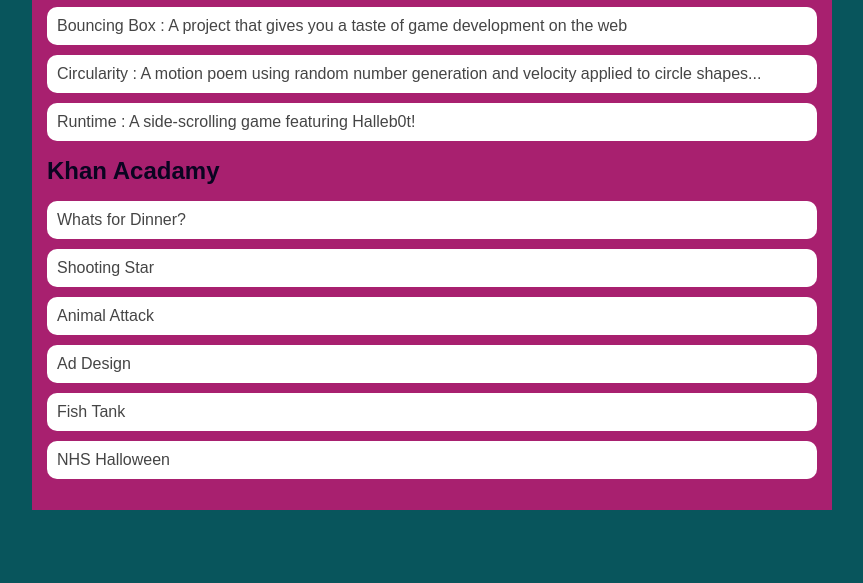
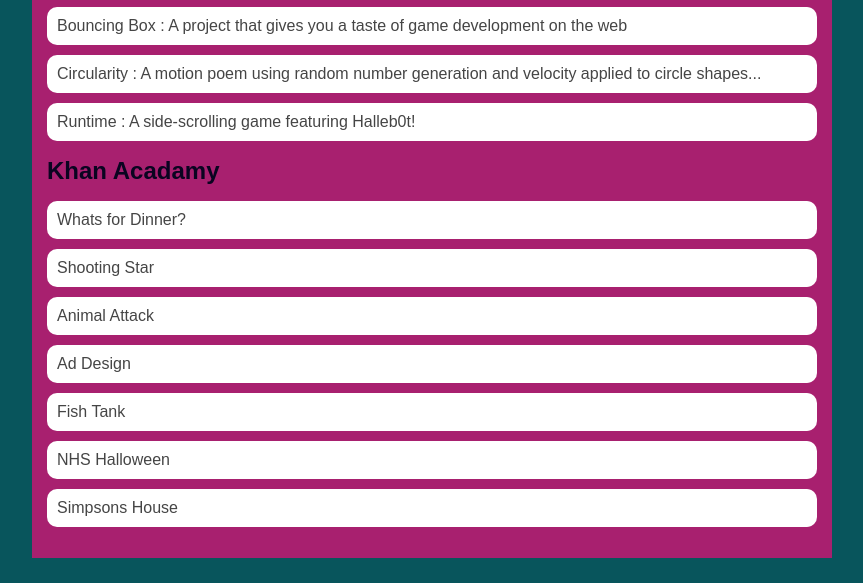
Before and after one commit to cosmereyes1/cosmereyes.github.io, a plain HTML site: page portfolio.html in a window 1280 px wide. Shown: the part 217-800 px from the top of the page, without its empty margins (208-1071 px from the left). Drawn offline with Linux system fonts and the light colour scheme.

Commit message:
simpsons house

```diff
--- a/portfolio.html
+++ b/portfolio.html
@@ -40,6 +40,7 @@
                 <li><a href = "https://www.khanacademy.org/computer-programming/ad-design-the-football-of-your-dreams/6004655718711296">Ad Design</li></a>
                 <li><a href = "https://www.khanacademy.org/computer-programming/spin-off-of-project-fish-tank/5143260468920320">Fish Tank</li></a>
                 <li><a href = "https://www.khanacademy.org/computer-programming/nhs-halloween/6499371503632384">NHS Halloween</li></a>
+                <li><a href = "https://www.khanacademy.org/computer-programming/simpsons-house/5493191282966528">Simpsons House</li></a>
             </ul>
                 </div>
             </main>
```
